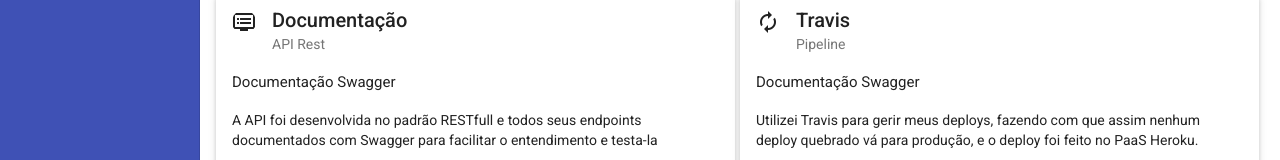
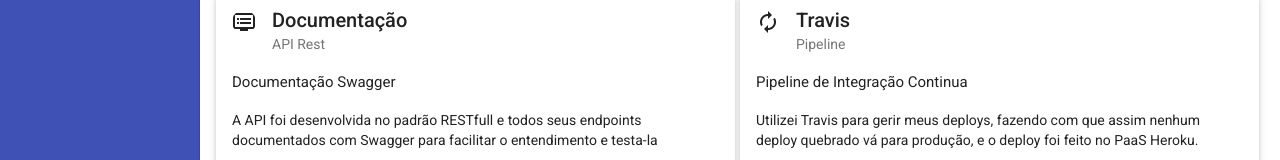
Before and after one commit to phelliperodrigues/departments-frontend-angular10, an Angular app: page / in a window 1280 px wide. Shown: the part 444-604 px from the top of the page. Built offline with nearby package versions, Linux system fonts and the light colour scheme.

Commit message:
title travis

```diff
--- a/src/app/views/home/home.component.html
+++ b/src/app/views/home/home.component.html
@@ -82,7 +82,7 @@
             </mat-card-header>
             <mat-card-content>
                 <h4>
-                    Documentação Swagger
+                    Pipeline de Integração Continua
                 </h4>
                <p>
                 Utilizei Travis para gerir meus deploys, fazendo com que assim
```
